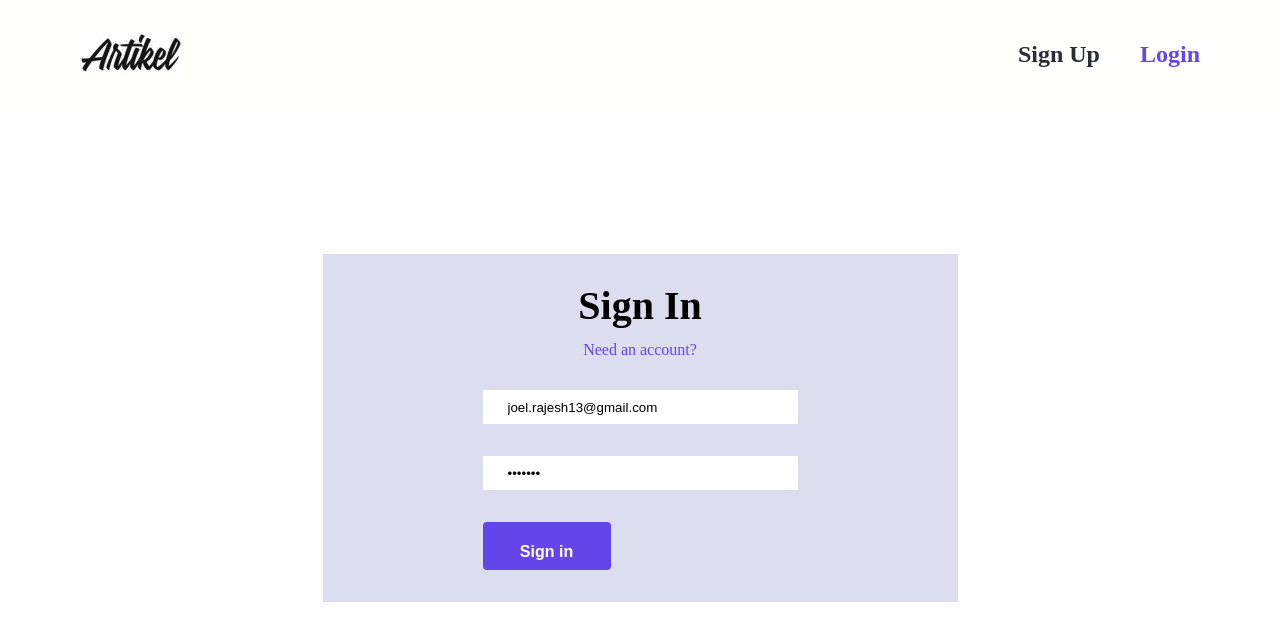
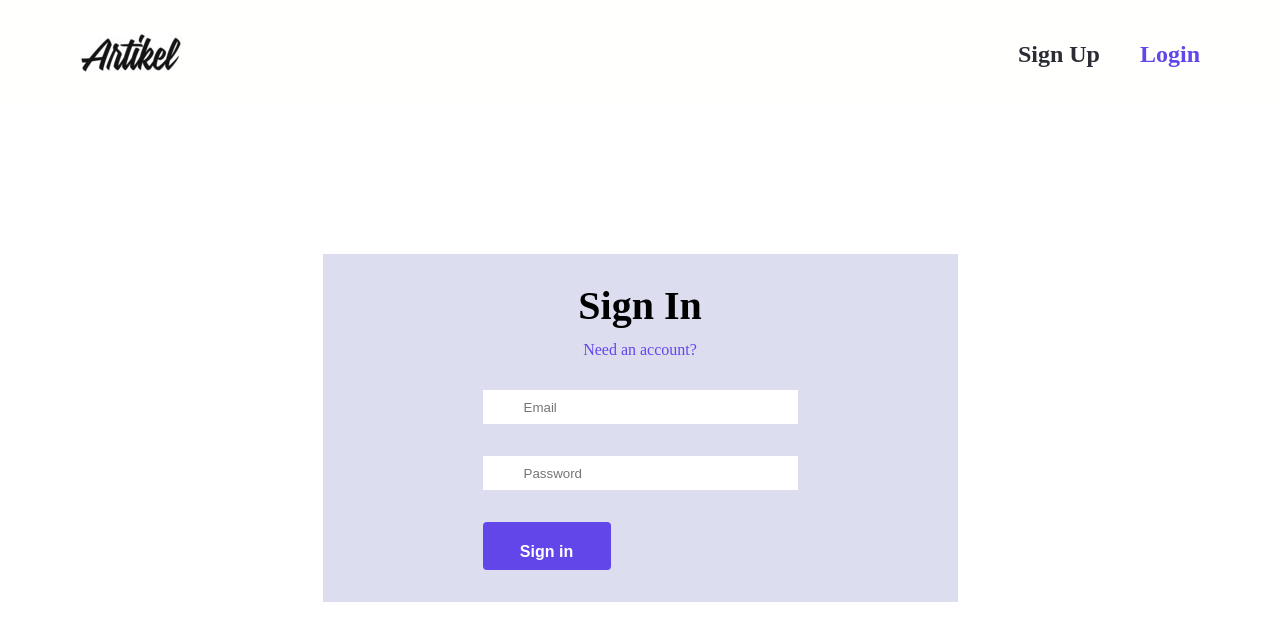
Before and after one commit to joelshejar/Artikel, a React (Create React App) app: page /login in a window 1280 px wide. Shown: the top 640 px of the page. Built offline with nearby package versions, Linux system fonts and the light colour scheme.

Commit message:
Improved UI

```diff
--- a/src/components/App.js
+++ b/src/components/App.js
@@ -24,10 +24,10 @@ function App(){
                             <Home/>
 
                         </Route>
-                        <Route path='/login' exact>
+                        <Route path='/login'>
                             <Login setIsLoggedIn={setIsLoggedIn} setUser={setUser}/>
                         </Route>
-                        <Route path='/signup' exact>
+                        <Route path='/signup'>
                             <Signup setIsLoggedIn={setIsLoggedIn} setUser={setUser}/>
                         </Route>
                         <Route path='/article/:slug' component={SinglePost}>
--- a/src/components/Login.js
+++ b/src/components/Login.js
@@ -5,8 +5,8 @@ import {loginURL} from '../utils/constant'
 
 
 function Login({setIsLoggedIn, setUser}){
-    const [email, setEmail]=useState('joel.rajesh13@gmail.com')
-    const [password, setPassword]=useState('123456a')
+    const [email, setEmail]=useState('')
+    const [password, setPassword]=useState('')
     const [errors, setErrors]=useState({email:'', password:''})
     let history = useHistory();
 
@@ -41,17 +41,17 @@ function Login({setIsLoggedIn, setUser}){
         })
         .then((res)=>{
             console.log(res.data)
+
         })
-        .then((user)=>{
+        .then((res)=>{
             setIsLoggedIn(true)
             history.push('/')
+            setUser(res)
             setEmail('')
             setPassword('')
-
-
         })
         .catch((err)=>{
-            console.dir(err.response)
+            console.dir(err.response.data.errors)
             setErrors({email:err.response===undefined?'':err.response.data.errors.email,
         })
     })
--- a/src/utils/constant.js
+++ b/src/utils/constant.js
@@ -5,4 +5,5 @@ const tagsURL = ROOT_URL+'tags'
 const signupURL = ROOT_URL+'users'
 const loginURL = ROOT_URL+ 'users/login'
 
+
 export { ROOT_URL, articlesURL, tagsURL, signupURL, loginURL }
```
